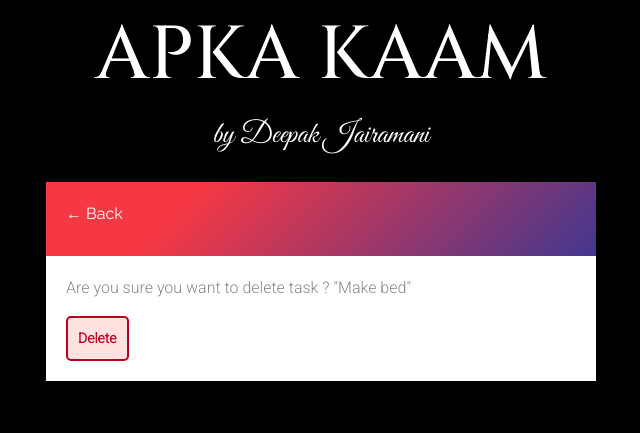
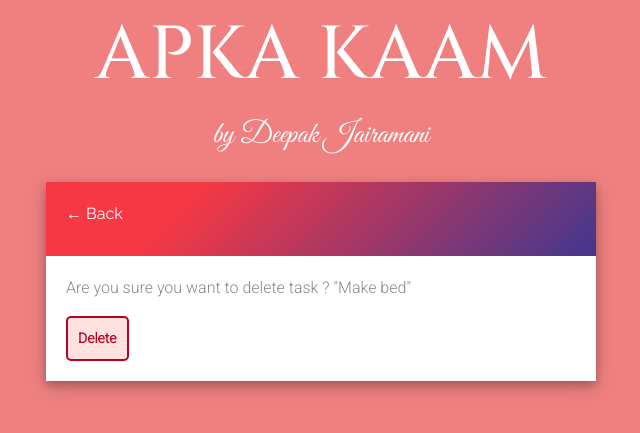
Before and after one commit to Sonu0012/ToDo, a Django app: page /delete/3/ in a window 1280 px wide. Shown: the top 433 px of the page, without its empty margins (319-959 px from the left). Run offline with Django 4.2, Linux system fonts and the light colour scheme; a user stored in the database is signed in; data comes from the database, SQL or seed files in the repository.

Commit message:
Bg change

```diff
--- a/templates/base.html
+++ b/templates/base.html
@@ -16,7 +16,7 @@
 
     <style>
       body{
-        background-color: black;
+        background-color: lightcoral;
 
 
       }
```
